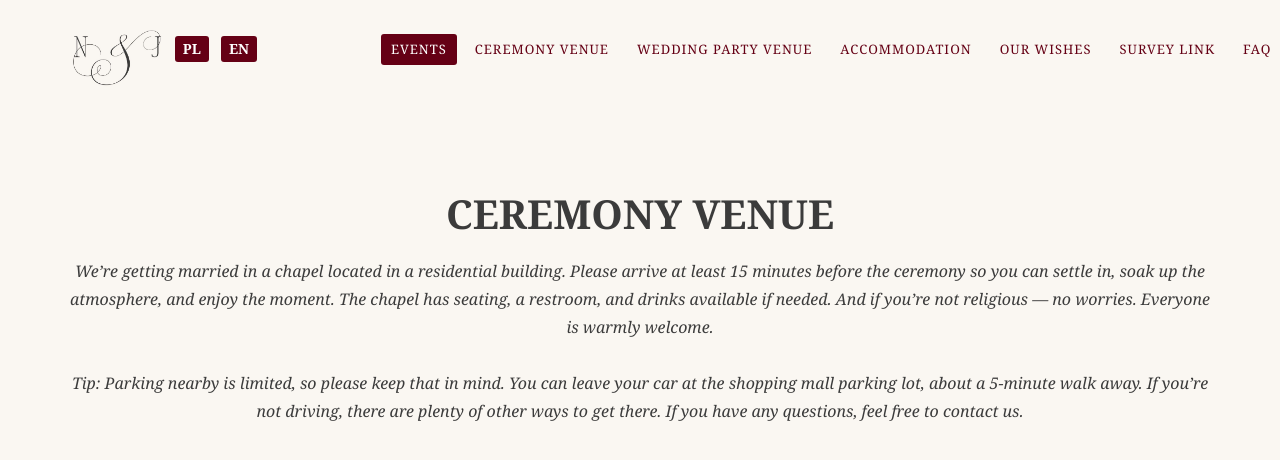
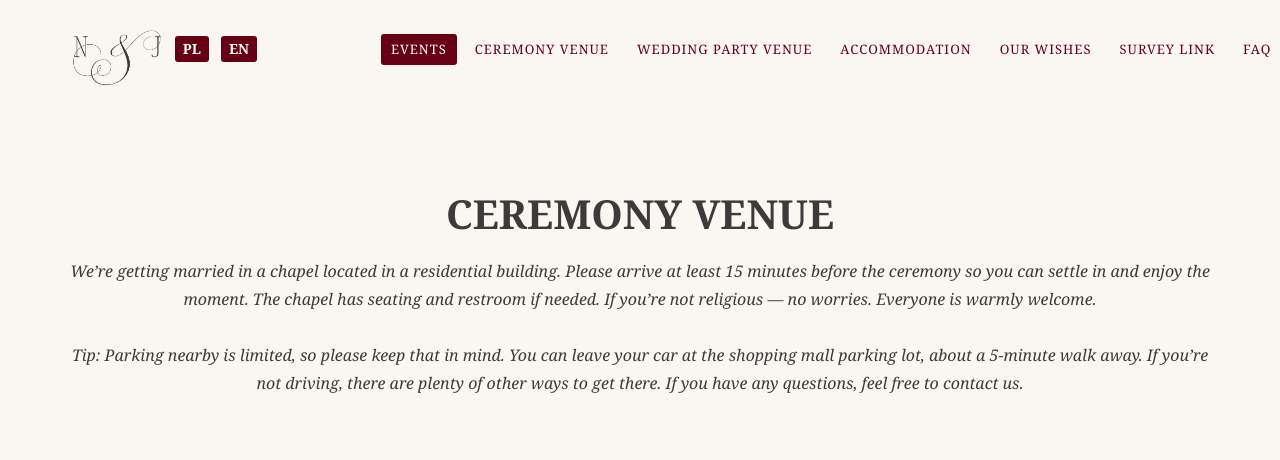
Before and after one commit to iakubluczak/iakubluczak.github.io, a Jekyll site: the page built from _en_pages/index.html, in a window 1280 px wide and 900 px high, scrolled down 1666 px, cut to the strip 0-468 px from the top of the window. Shown: the top 460 px of the strip. Built offline with Jekyll 4.4.1, drawn with Linux system fonts in a browser that asks for light colours; some web fonts are replaced.

Commit message:
Update venue.html

```diff
--- a/_includes/en_data/venue.html
+++ b/_includes/en_data/venue.html
@@ -4,8 +4,8 @@
         <div class="row">
             <div class="col-lg-12 text-center">
                 <h2 class="section-heading">Ceremony Venue</h2>
-                <h3 class="section-subheading text-muted">We’re getting married in a chapel located in a residential building. Please arrive at least 15 minutes before the ceremony so you can settle in, soak up the atmosphere, and enjoy the moment.
-                    The chapel has seating, a restroom, and drinks available if needed. And if you’re not religious — no worries. Everyone is warmly welcome.
+                <h3 class="section-subheading text-muted">We’re getting married in a chapel located in a residential building. Please arrive at least 15 minutes before the ceremony so you can settle in and enjoy the moment.
+                    The chapel has seating and restroom if needed. If you’re not religious — no worries. Everyone is warmly welcome.
                     <br>
                     <br>
                     Tip: Parking nearby is limited, so please keep that in mind. You can leave your car at the shopping mall parking lot, about a 5-minute walk away. If you’re not driving, there are plenty of other ways to get there. If you have any questions, feel free to contact us.
```
